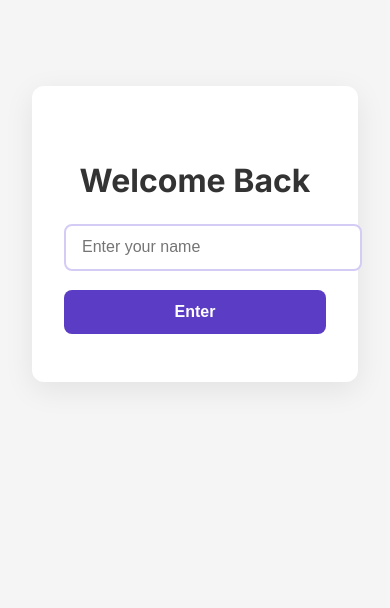
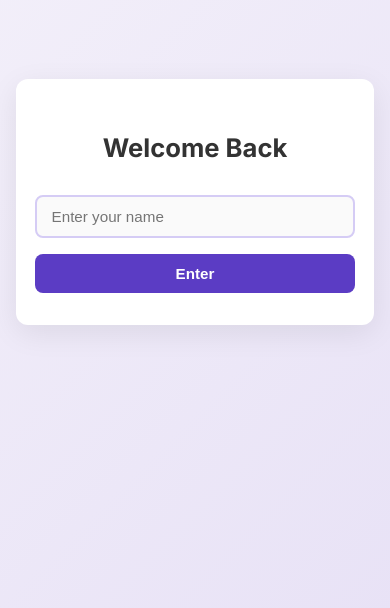
Before and after one commit to estelo2jz/cover-me, a React (Create React App) app: page /login in a window 390 px wide. Shown: the part 236-844 px from the top of the page. Built offline with nearby package versions, Linux system fonts and the light colour scheme.

Commit message:
Update Login.scss

```diff
--- a/src/components/Login/Login.scss
+++ b/src/components/Login/Login.scss
@@ -1,41 +1,52 @@
 @import url('https://fonts.googleapis.com/css2?family=Inter:wght@400;600;700&display=swap');
+
+*,
+*::before,
+*::after {
+  box-sizing: border-box;
+}
 
 .login {
   min-height: 100vh;
   display: flex;
   align-items: center;
   justify-content: center;
+  background: linear-gradient(135deg, #f4f1fa, #e8e2f6);
   font-family: 'Inter', sans-serif;
   padding: 2rem;
 
   &__form {
     background: #ffffff;
-    padding: 3rem 2rem;
+    padding: 2.5rem 2rem;
     border-radius: 12px;
     box-shadow: 0 8px 30px rgba(0, 0, 0, 0.08);
     max-width: 400px;
     width: 100%;
     text-align: center;
+    display: flex;
+    flex-direction: column;
+    gap: 1rem;
 
     h2 {
       font-size: 2rem;
-      margin-bottom: 1.5rem;
       color: #333;
       font-weight: 700;
+      margin-bottom: 1rem;
     }
 
     input {
       width: 100%;
       padding: 0.8rem 1rem;
-      margin-bottom: 1.2rem;
       border: 2px solid #d5ccf5;
       border-radius: 8px;
       font-size: 1rem;
       transition: border 0.3s ease;
+      background: #fafafa;
 
       &:focus {
         border-color: #5b3cc4;
         outline: none;
+        background: #fff;
       }
     }
 
@@ -56,4 +67,22 @@
       }
     }
   }
+
+  @media (max-width: 480px) {
+    padding: 1rem;
+
+    &__form {
+      padding: 2rem 1.2rem;
+
+      h2 {
+        font-size: 1.6rem;
+      }
+
+      input,
+      button {
+        font-size: 0.95rem;
+        padding: 0.7rem 0.9rem;
+      }
+    }
+  }
 }
```
